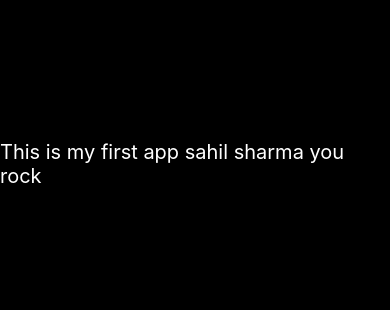
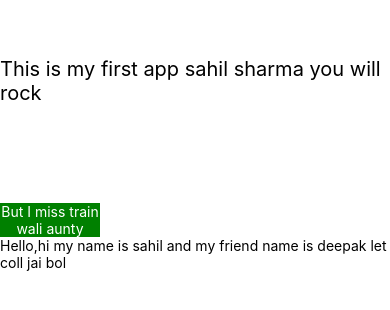
Before and after one commit to Sahil-4U/first-Native-project, a React Native app: screen / in a window 390 px wide. Shown: the part 258-568 px from the top of the page. Built offline with nearby package versions, Linux system fonts and the light colour scheme.

Commit message:
hi i have created variables and functions and whats the best thing its working

```diff
--- a/App.js
+++ b/App.js
@@ -1,10 +1,14 @@
 import { StatusBar } from 'expo-status-bar';
 import { StyleSheet, Text, View } from 'react-native';
+import Co from './components/Co';
+import ComTwo from './components/ComTwo';
 
 export default function App() {
   return (
     <View style={styles.container}>
-      <Text style={styles.customColor}>This is my first app sahil sharma you rock </Text>
+      <Text style={styles.customColor}>This is my first app sahil sharma you will rock  </Text>
+      <Co />
+      <ComTwo />
       <StatusBar style="auto" />
     </View>
   );
@@ -13,12 +17,12 @@ export default function App() {
 const styles = StyleSheet.create({
   container: {
     flex: 1,
-    backgroundColor: '#000',
+    backgroundColor: '#fff',
     alignItems: 'center',
     justifyContent: 'center',
   },
   customColor: {
-    color: 'white',
+    color: 'black',
     fontSize: 20,
   },
 });
--- /dev/null
+++ b/components/Co.js
@@ -0,0 +1,25 @@
+import { View, Text, StyleSheet, Button } from 'react-native'
+import React from 'react'
+
+export default function Co() {
+  return (
+    <View>
+      <Text style={styles.headings}>Goraa is my favourite</Text>
+      <Text style={styles.subHeading}>But I miss train wali aunty</Text>
+
+    </View >
+  )
+}
+
+const styles = StyleSheet.create({
+  headings: {
+    color: "white",
+    fontSize: 40,
+  },
+  subHeading: {
+    backgroundColor: 'green',
+    color: 'white',
+    width: 100,
+    textAlign: 'center',
+  }
+})
--- /dev/null
+++ b/components/ComTwo.js
@@ -0,0 +1,17 @@
+import { View, Text } from 'react-native'
+import React from 'react'
+
+const ComTwo = () => {
+    const getFullName = (
+        name, shyam, coll
+    ) => {
+        return `hi my name is ${name} and my friend name is ${shyam} let coll ${coll}`
+    }
+    return (
+        <View>
+            <Text>Hello,{getFullName('sahil', 'deepak', 'jai bol')}</Text>
+        </View>
+    )
+}
+
+export default ComTwo
```
